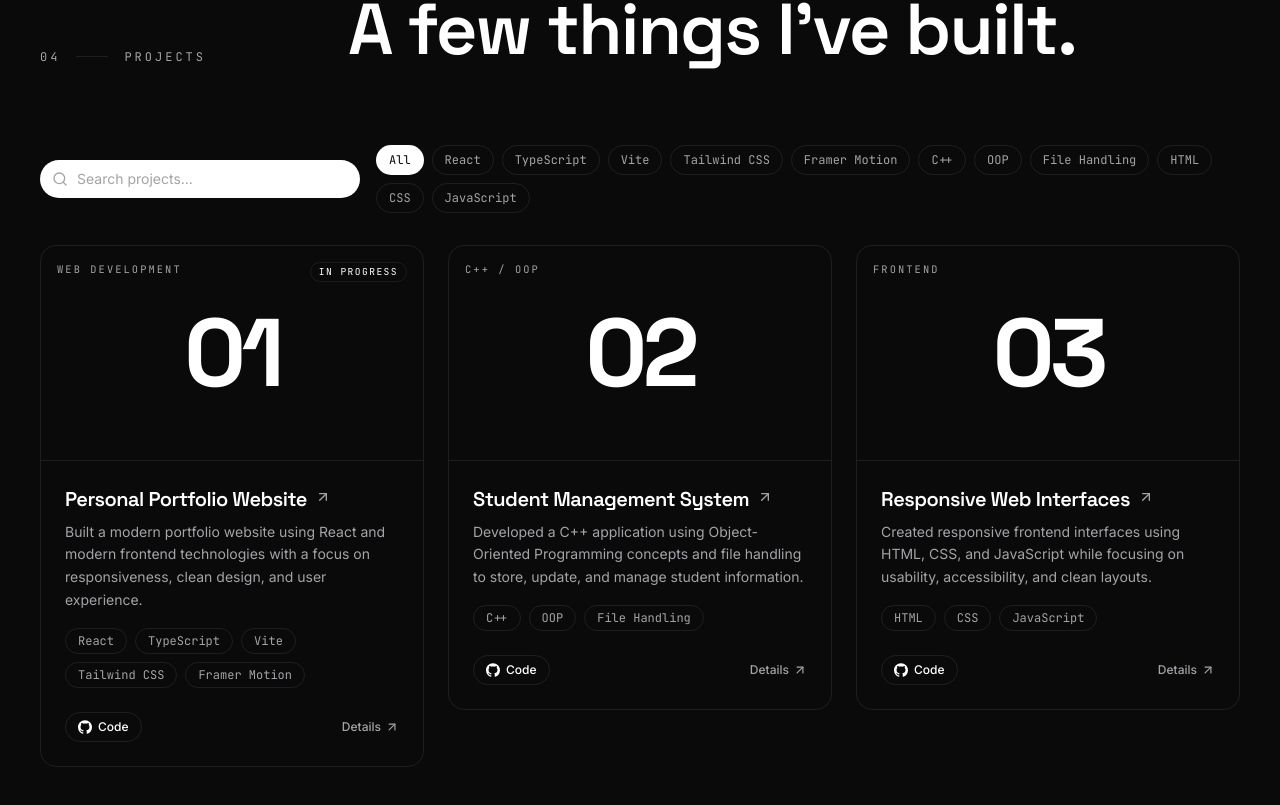
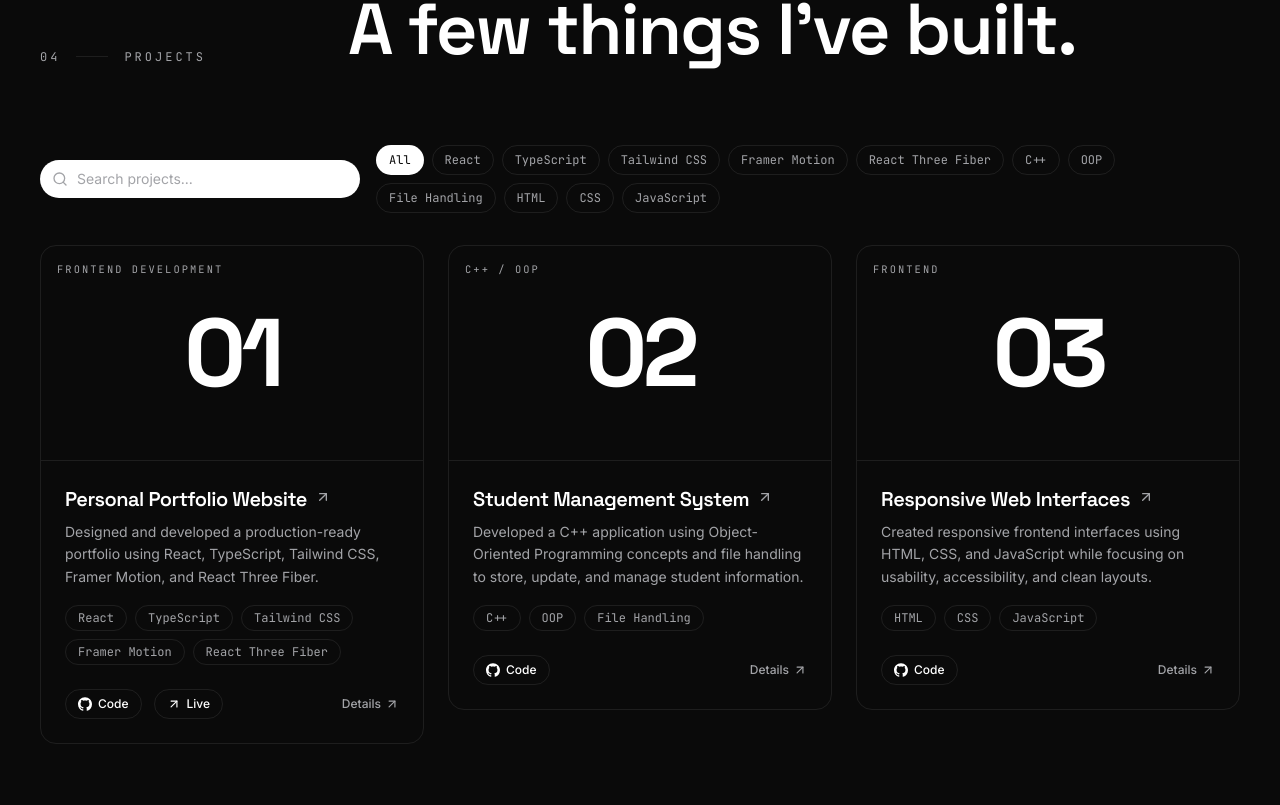
Before and after one commit to ParthChittalwar/Portfolio, a React (Vite) app: page / in a window 1280 px wide. Shown: the part 4182-4987 px from the top of the page. Built offline with nearby package versions, Linux system fonts and the light colour scheme; no server answers.

Commit message:
Update portfolio project section

```diff
--- a/src/data/projects.ts
+++ b/src/data/projects.ts
@@ -24,24 +24,54 @@ import type { Project } from "@/types";
  */
 export const projects: Project[] = [
   {
-    slug: "personal-portfolio-website",
-    number: "01",
-    name: "Personal Portfolio Website",
-    category: "Web Development",
-    problem:
-      "Needed a professional platform to showcase my skills, projects, and learning journey.",
-    solution:
-      "Built a modern portfolio website using React and modern frontend technologies with a focus on responsiveness, clean design, and user experience.",
-    tech: ["React", "TypeScript", "Vite", "Tailwind CSS", "Framer Motion"],
-    github: "https://github.com/ParthChittalwar",
-    status: "in-progress",
-    timeline: "2026 – Present",
-    // features: [],
-    // challenges: [],
-    // image: "portfolio.png",
-    // images: [],
-    // ogImage: "portfolio-og.png",
-  },
+slug: "portfolio-v4",
+number: "01",
+name: "Personal Portfolio Website",
+category: "Frontend Development",
+problem:
+"Needed a modern platform to showcase my skills, projects, certifications, and development journey while maintaining strong performance, accessibility, and responsiveness across devices.",
+solution:
+"Designed and developed a production-ready portfolio using React, TypeScript, Tailwind CSS, Framer Motion, and React Three Fiber.",
+tech: [
+"React",
+"TypeScript",
+"Tailwind CSS",
+"Framer Motion",
+"React Three Fiber",
+],
+github: "https://github.com/ParthChittalwar/Portfolio",
+live: "https://portfolio-5yf.pages.dev/",
+status: "completed",
+timeline: "Jun 2026",
+
+features: [
+"Interactive 3D Hero Section",
+"Command Palette (Ctrl + K)",
+"Project Search and Filtering",
+"Dynamic Project Detail Pages",
+"Resume Preview and Download",
+"Dark and Light Theme Support",
+"Responsive Design",
+"SEO Optimization",
+"Accessibility Enhancements"
+],
+
+challenges: [
+"Optimizing Three.js performance for different devices",
+"Creating responsive layouts across screen sizes",
+"Balancing animations with performance",
+"Designing a scalable data-driven content architecture"
+],
+
+lessonsLearned: [
+"Advanced React component architecture",
+"Performance optimization techniques",
+"Modern frontend project organization",
+"Accessibility and SEO best practices",
+"Integrating React Three Fiber into production applications"
+]
+}
+,
   {
     slug: "student-management-system",
     number: "02",
```
